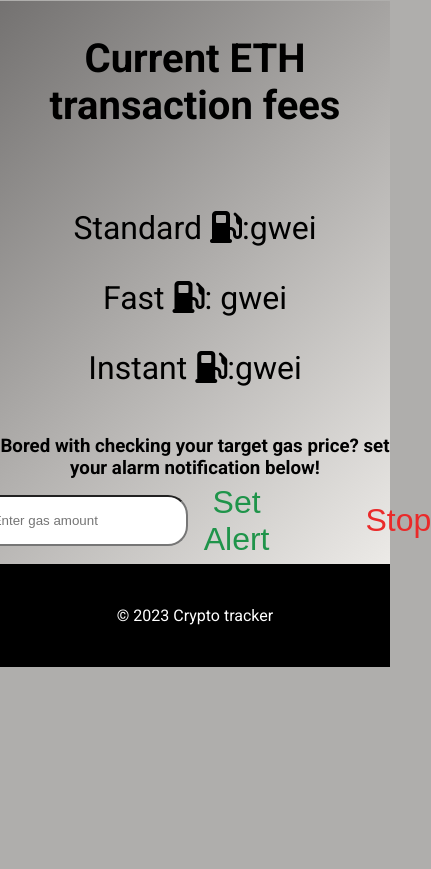
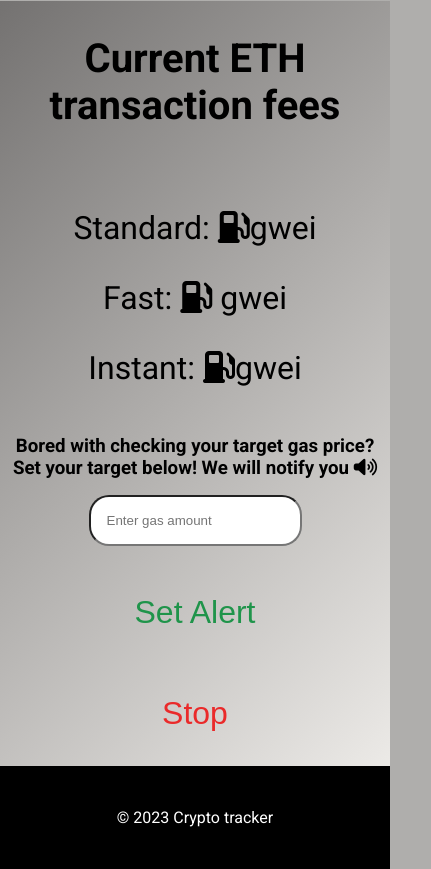
Before and after one commit to FilipO1994/crypto-tracker, a plain HTML site: page index.html in a window 390 px wide. Shown: the part 1305-2174 px from the top of the page, 431 px wide, since content can reach past the window. Before the commit the page ends 1972 px from the top, so only its background shows below. Drawn offline with Linux system fonts and the light colour scheme; no server answers.

Commit message:
improved mobile styles

```diff
--- a/gwei-tracker.js
+++ b/gwei-tracker.js
@@ -33,10 +33,10 @@ function fetchGasPrices() {
 }
 
 function checkAlertCondition(gasPrice) {
-	if (Number(gasPrice) < alertGasNumberInput) {
+	if (Number(gasPrice) <= alertGasNumberInput) {
 		isAlertActive = true
 	}
-	if (Number(gasPrice) < alertGasNumberInput && isAlertActive === true) {
+	if (Number(gasPrice) <= alertGasNumberInput && isAlertActive === true) {
 		startAlert()
 		isAlertActive = false
 	}
--- a/index.html
+++ b/index.html
@@ -75,12 +75,15 @@
 			<section id="gwei-scan" class="gwei-scan">
 				<h2>Current ETH transaction fees</h2>
 				<div class="gwei-scan-container">
-					<p>Standard <i class="fa-solid fa-gas-pump"></i>:<span class="standard-gas-fee"></span>gwei</p>
-					<p>Fast <i class="fa-solid fa-gas-pump"></i>: <span class="fast-gas-fee"></span>gwei</p>
-					<p>Instant <i class="fa-solid fa-gas-pump"></i>:<span class="instant-gas-fee"></span>gwei</p>
+					<p>Standard: <i class="fa-solid fa-gas-pump"></i><span class="standard-gas-fee"></span>gwei</p>
+					<p>Fast: <i class="fa-solid fa-gas-pump"></i> <span class="fast-gas-fee"></span>gwei</p>
+					<p>Instant: <i class="fa-solid fa-gas-pump"></i><span class="instant-gas-fee"></span>gwei</p>
 				</div>
 				<div class="alert-notification">
-					<h3>Bored with checking your target gas price? set your alarm notification below!</h3>
+					<h3>
+						Bored with checking your target gas price? Set your target below! We will notify you
+						<i class="fa-solid fa-volume-high"></i>
+					</h3>
 					<div class="alert-notification-form">
 						<input type="number" id="gasAmountInput" placeholder="Enter gas amount" />
 						<button id="setButton">Set Alert</button>
--- a/scss/main.scss
+++ b/scss/main.scss
@@ -283,10 +283,10 @@ nav a {
 			background-color: transparent;
 			cursor: pointer;
 			font-size: 2em;
+			margin: 1em;
 		}
 		#setButton {
 			color: #1f944a;
-			margin-right: 3em;
 		}
 		#stopAlert {
 			color: #ea2a2a;
@@ -382,4 +382,10 @@ nav a {
 			margin-top: 1rem;
 		}
 	}
+	.alert-notification {
+		.alert-notification-form {
+			flex-direction: column;
+			margin: 0 auto;
+		}
+	}
 }
```
Also changed, not shown: css/main.css, 1 other file.
